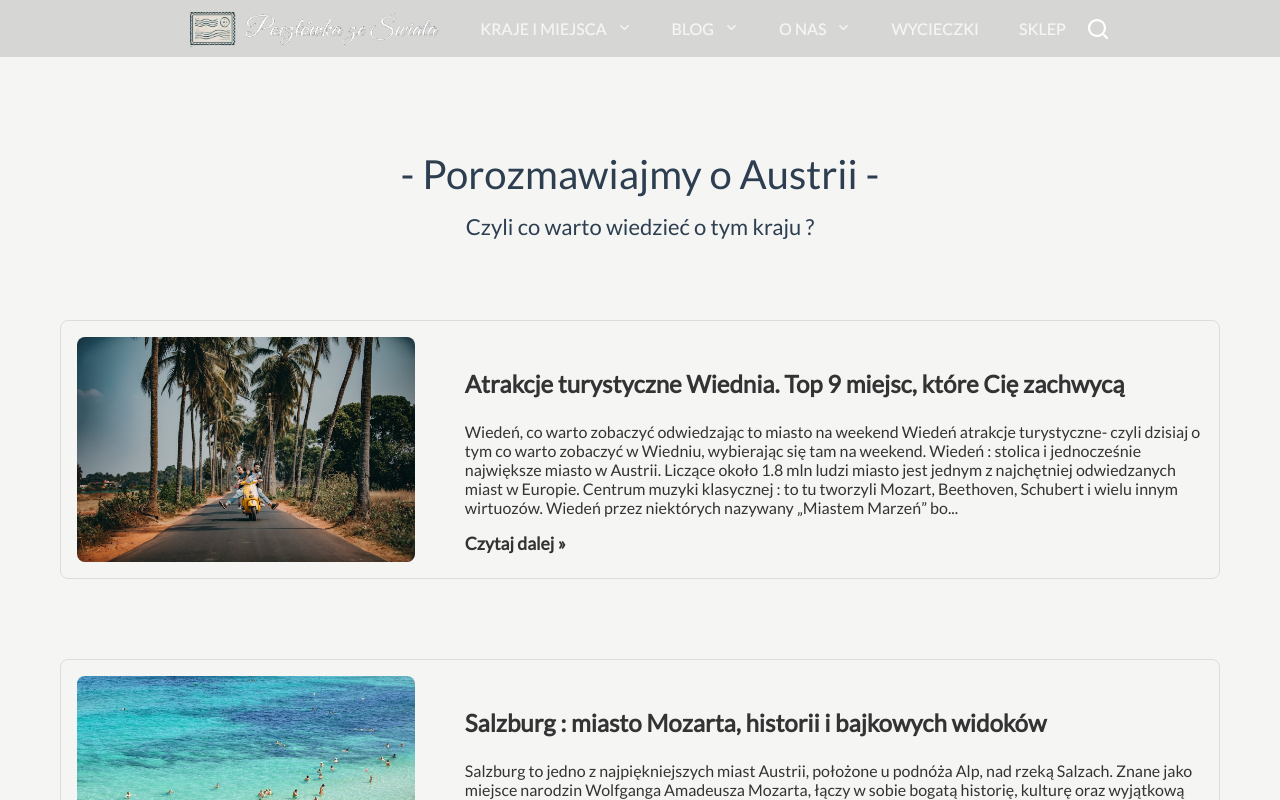
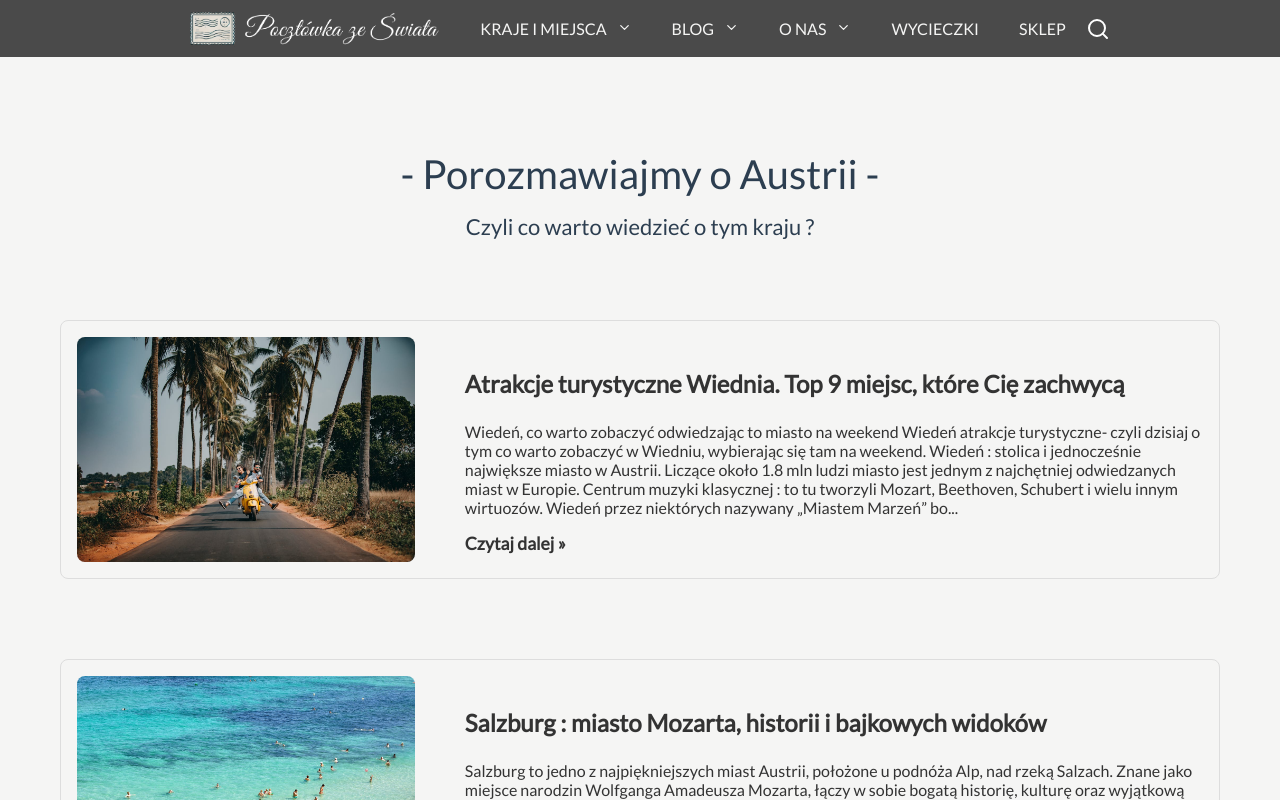
Before and after one commit to bartoszsmorawski/travel__blog, a Vue app: page /npAustria in a window 1280 px wide. Shown: the top 800 px of the page. Built offline with nearby package versions, Linux system fonts and the light colour scheme.

Commit message:
Added new props (bgc) to DesktopMenu.vue

```diff
--- a/src/components/molecules/DesktopMenu.vue
+++ b/src/components/molecules/DesktopMenu.vue
@@ -77,10 +77,18 @@
 <script setup>
 import { ChevronDown, ChevronUp } from 'lucide-vue-next';
 import SearchInput from './SearchInput.vue';
+
+
+defineProps({
+  backgroundgcColor: {
+        type: String,
+        default: "#00000010"
+    },
+})
 </script>
 <style scoped>
 nav {
-  background-color: #00000010;
+  background-color: v-bind(backgroundgcColor);
   position: fixed;
   z-index: 10;
   justify-content: space-between;
@@ -88,6 +96,7 @@ nav {
   top: 0;
   padding: 0;
 }
+
 
 .menu {
   list-style: none;
```
